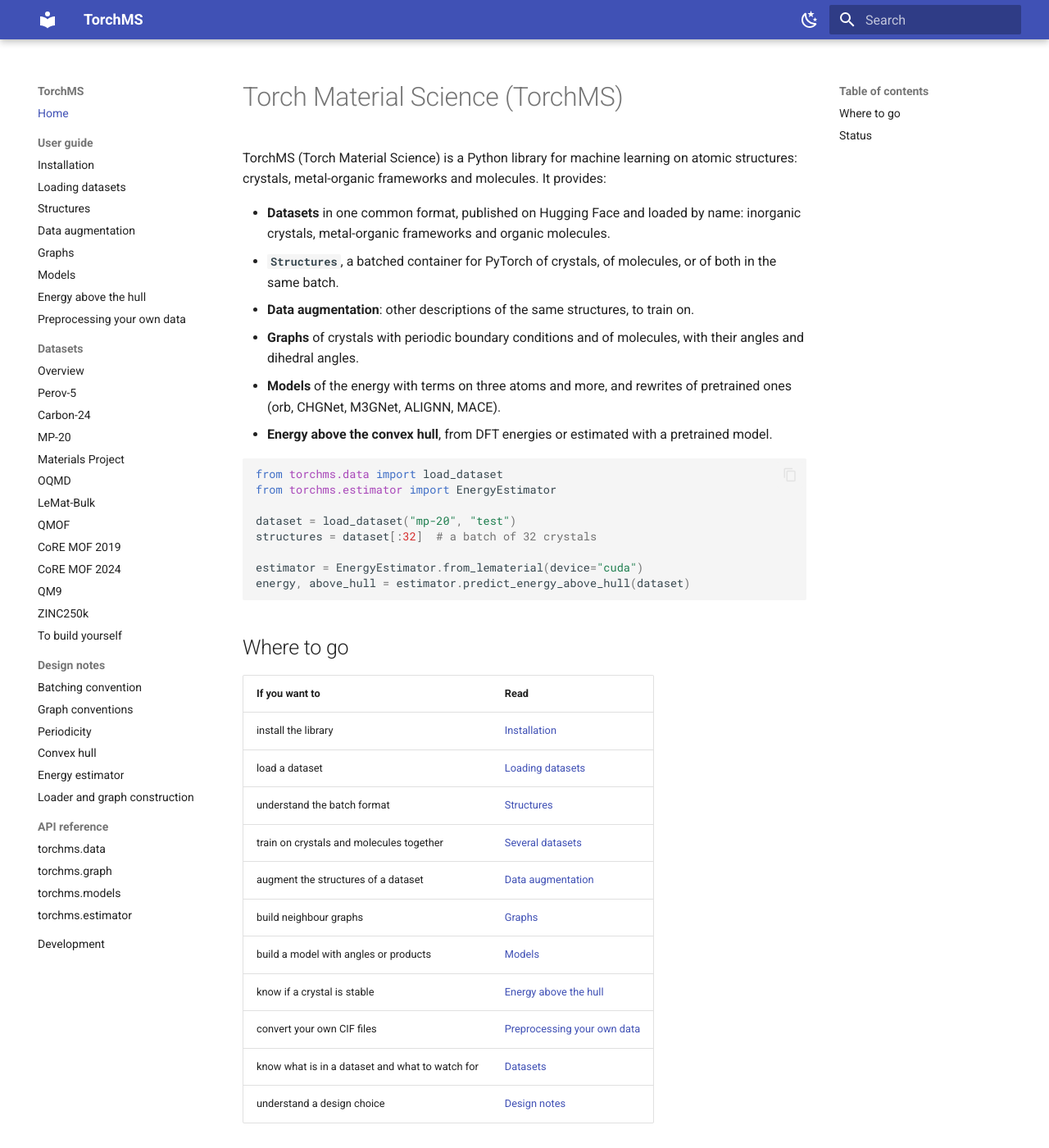
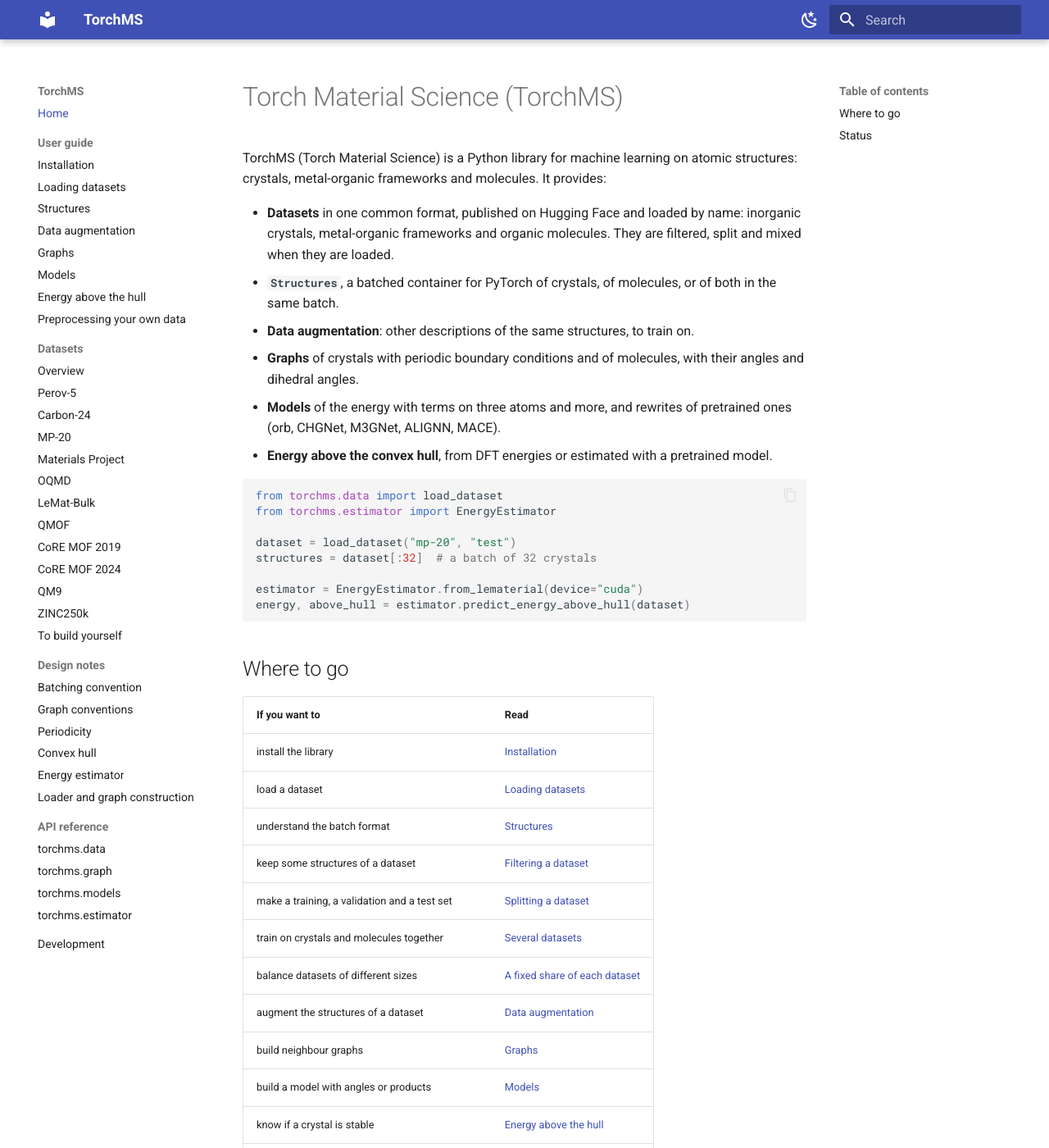
Before and after one commit to materials-toolkits/torch-ms, an MkDocs documentation site: the page built from docs/index.md, in a window 1280 px wide and 1400 px high. Shown: the whole window at 82% size. Built offline with MkDocs 1.6.1 and Material for MkDocs 9.7.7, drawn with Linux system fonts in a browser that asks for light colours.

Commit message:
doc: filters, splits and mixes in the README and on the home page
Co-Authored-By: Claude Opus 5.5 <noreply@anthropic.com>

```diff
--- a/docs/index.md
+++ b/docs/index.md
@@ -4,7 +4,8 @@ TorchMS (Torch Material Science) is a Python library for machine learning on ato
 crystals, metal-organic frameworks and molecules. It provides:
 
 - **Datasets** in one common format, published on Hugging Face and loaded by name: inorganic
-  crystals, metal-organic frameworks and organic molecules.
+  crystals, metal-organic frameworks and organic molecules. They are filtered, split and mixed
+  when they are loaded.
 - **`Structures`**, a batched container for PyTorch of crystals, of molecules, or of both in
   the same batch.
 - **Data augmentation**: other descriptions of the same structures, to train on.
@@ -32,7 +33,10 @@ energy, above_hull = estimator.predict_energy_above_hull(dataset)
 | install the library | [Installation](guide/installation.md) |
 | load a dataset | [Loading datasets](guide/datasets.md) |
 | understand the batch format | [Structures](guide/structures.md) |
+| keep some structures of a dataset | [Filtering a dataset](guide/datasets.md#filtering-a-dataset) |
+| make a training, a validation and a test set | [Splitting a dataset](guide/datasets.md#splitting-a-dataset) |
 | train on crystals and molecules together | [Several datasets](guide/datasets.md#several-datasets-crystals-and-molecules-together) |
+| balance datasets of different sizes | [A fixed share of each dataset](guide/datasets.md#a-fixed-share-of-each-dataset-in-every-batch) |
 | augment the structures of a dataset | [Data augmentation](guide/augmentation.md) |
 | build neighbour graphs | [Graphs](guide/graphs.md) |
 | build a model with angles or products | [Models](guide/models.md) |
```
Also changed, not shown: README.md (+13 -0 lines).
